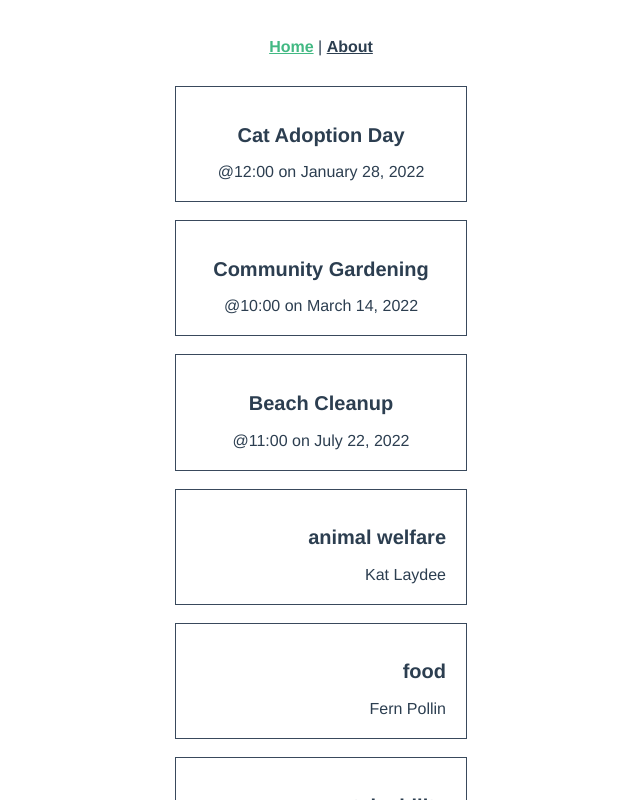
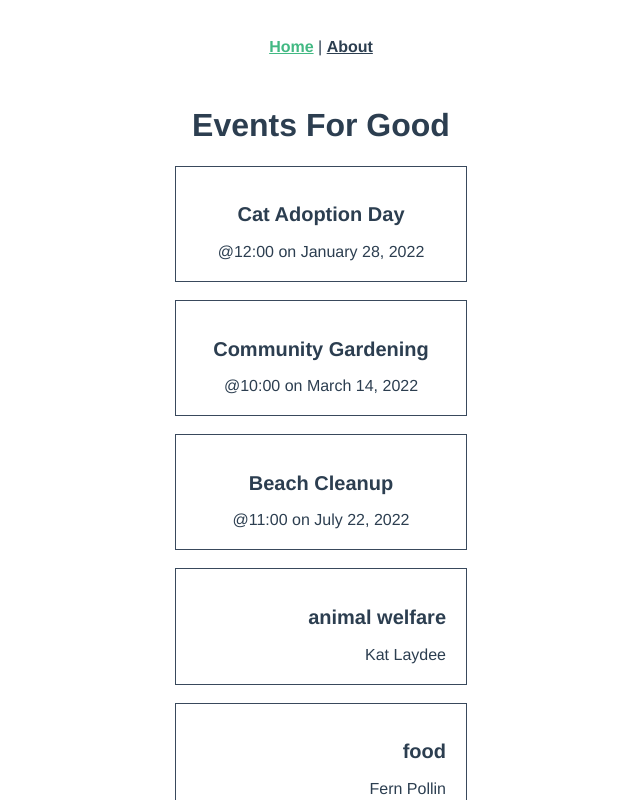
Before and after one commit to Dr1w/331-Lab02-Intro-to-Vite, a Vue app in the folder 331-intro-to-vite/: page / in a window 1280 px wide. Shown: the top 800 px of the page, without its empty margins (319-959 px from the left). Built offline with nearby package versions, Linux system fonts and the light colour scheme.

Commit message:
#9.3
Add title in Homepage

```diff
--- a/331-intro-to-vite/src/views/HomeView.vue
+++ b/331-intro-to-vite/src/views/HomeView.vue
@@ -41,6 +41,8 @@
 </script>
 
 <template>
+    <h1>Events For Good</h1>
+    <!--New Element-->
   <div class="events">
     <EventCard v-for="event in events" :key="event.id" :event="event" />
     <EventDetails v-for="event in events" :key="event.id" :event="event" />
```
